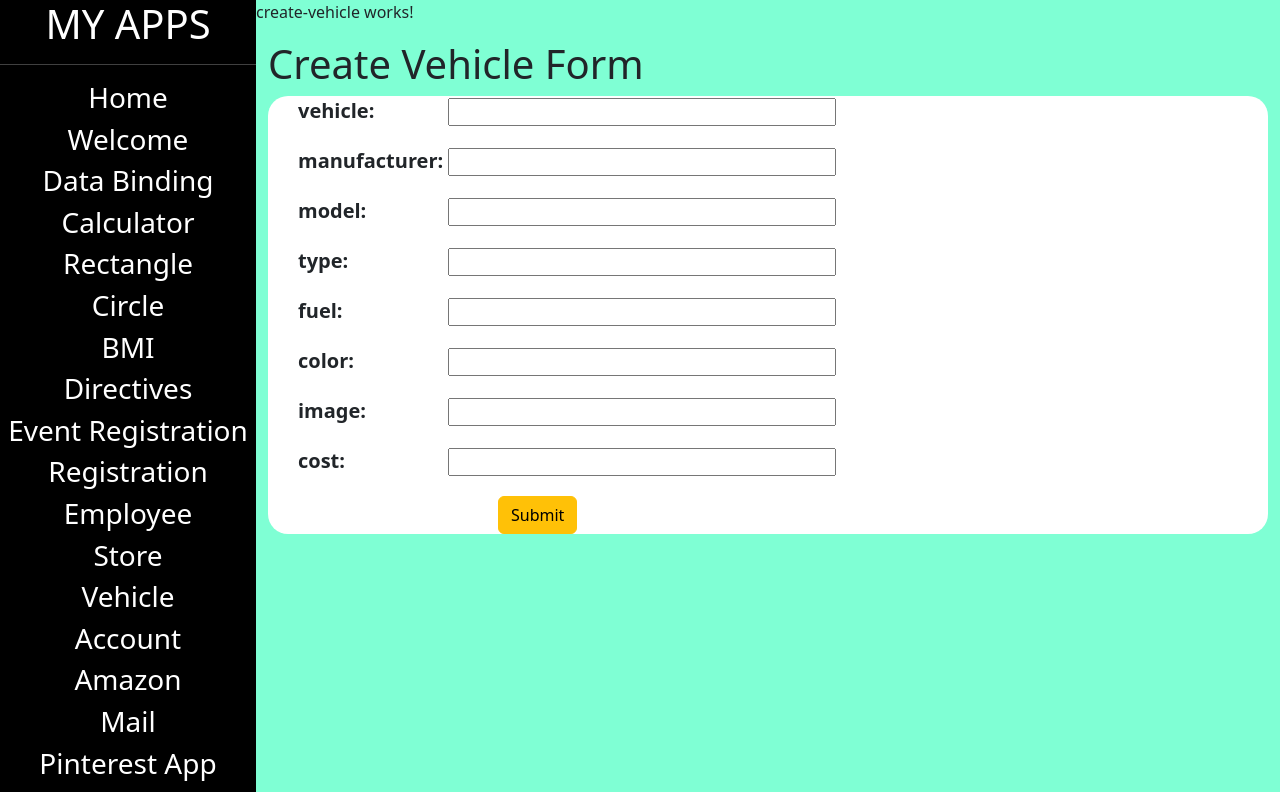
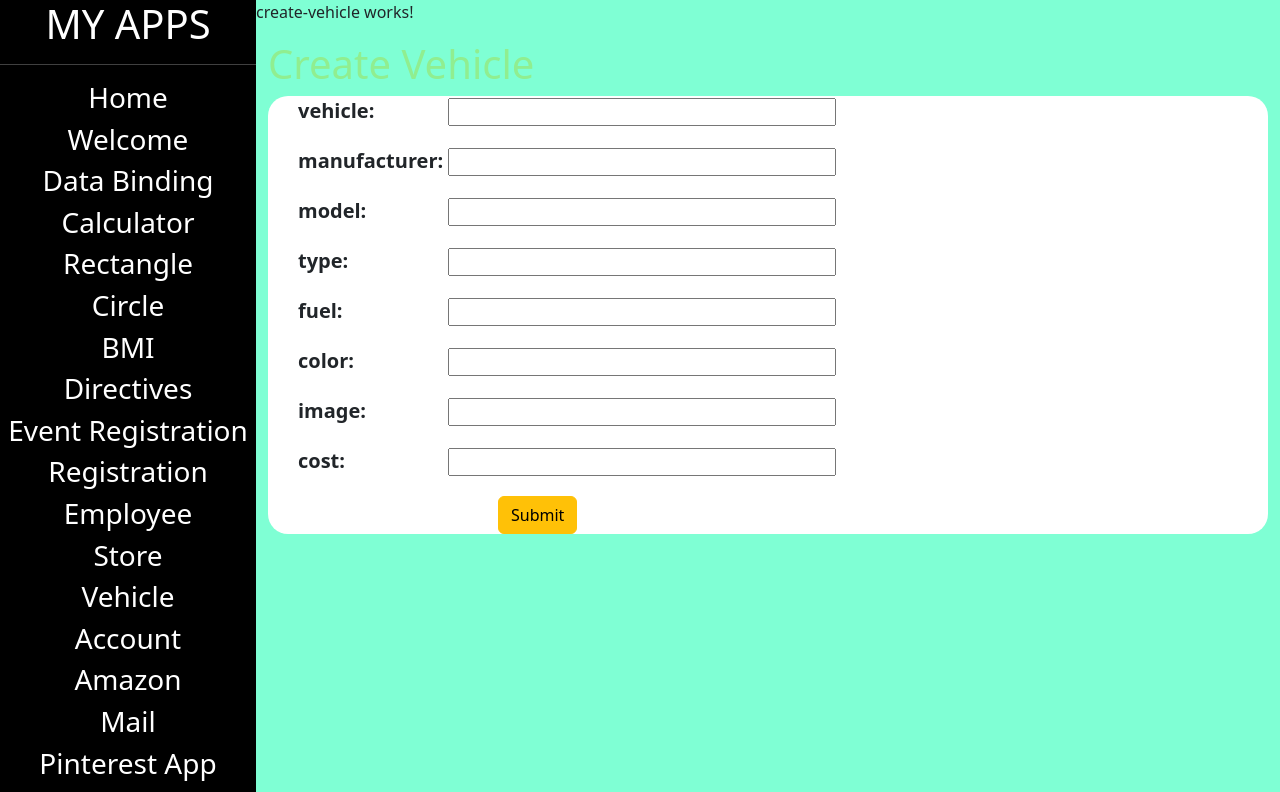
Before and after one commit to Hasnath97/my-app, an Angular app: page /dashboard/create-vehicle in a window 1280 px wide. Shown: the top 792 px of the page. Built offline with nearby package versions, Linux system fonts and the light colour scheme.

Commit message:
form heading changed

```diff
--- a/src/app/create-vehicle/create-vehicle.component.css
+++ b/src/app/create-vehicle/create-vehicle.component.css
@@ -24,3 +24,6 @@ input{
 button{
     margin-left: 200px;
 }
+h1{
+    color: lightgreen;
+}
--- a/src/app/create-vehicle/create-vehicle.component.html
+++ b/src/app/create-vehicle/create-vehicle.component.html
@@ -1,6 +1,6 @@
 <p>create-vehicle works!</p>
 <div class="container">
-    <h1>Create Vehicle Form</h1>
+    <h1>Create Vehicle </h1>
     <form [formGroup]="vehicleForm">
         <label for="">vehicle:</label>
         <input type="text" formControlName="Vehicle">
```
